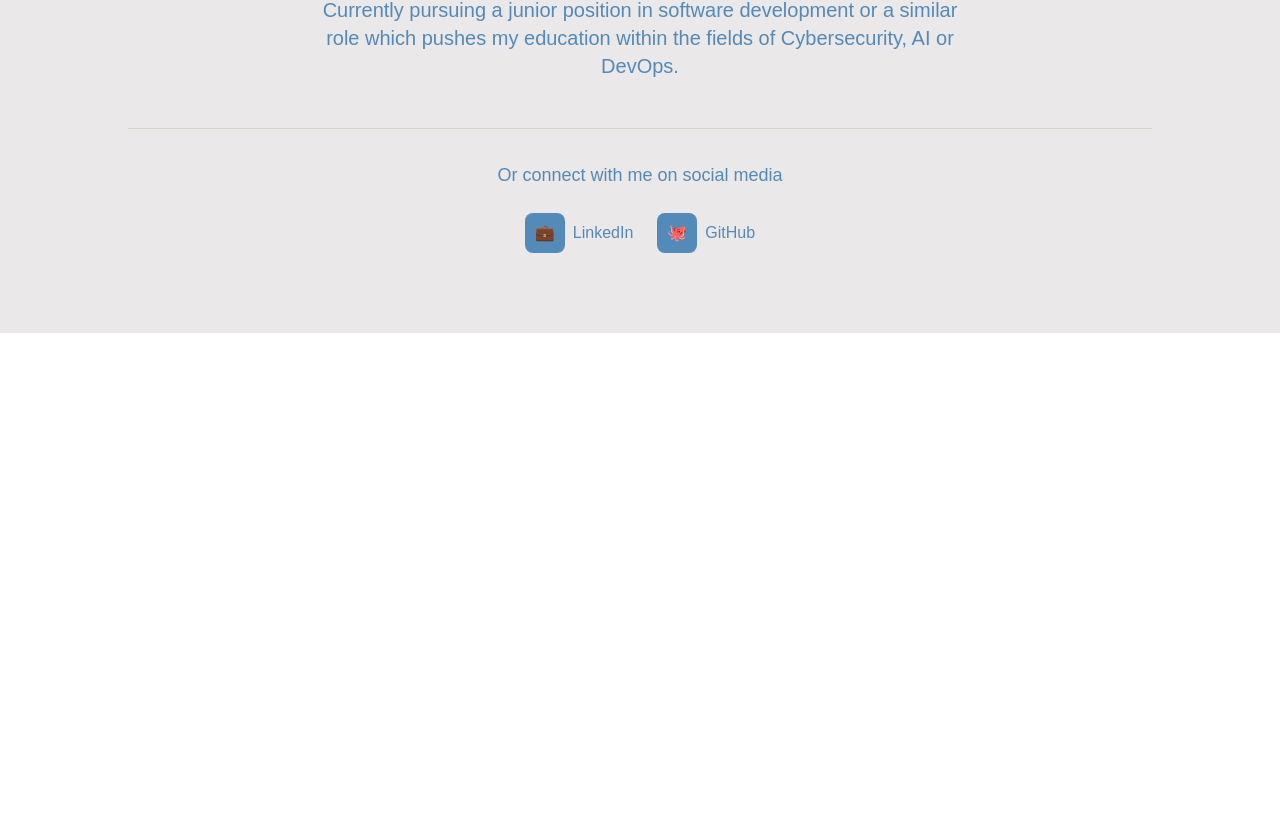
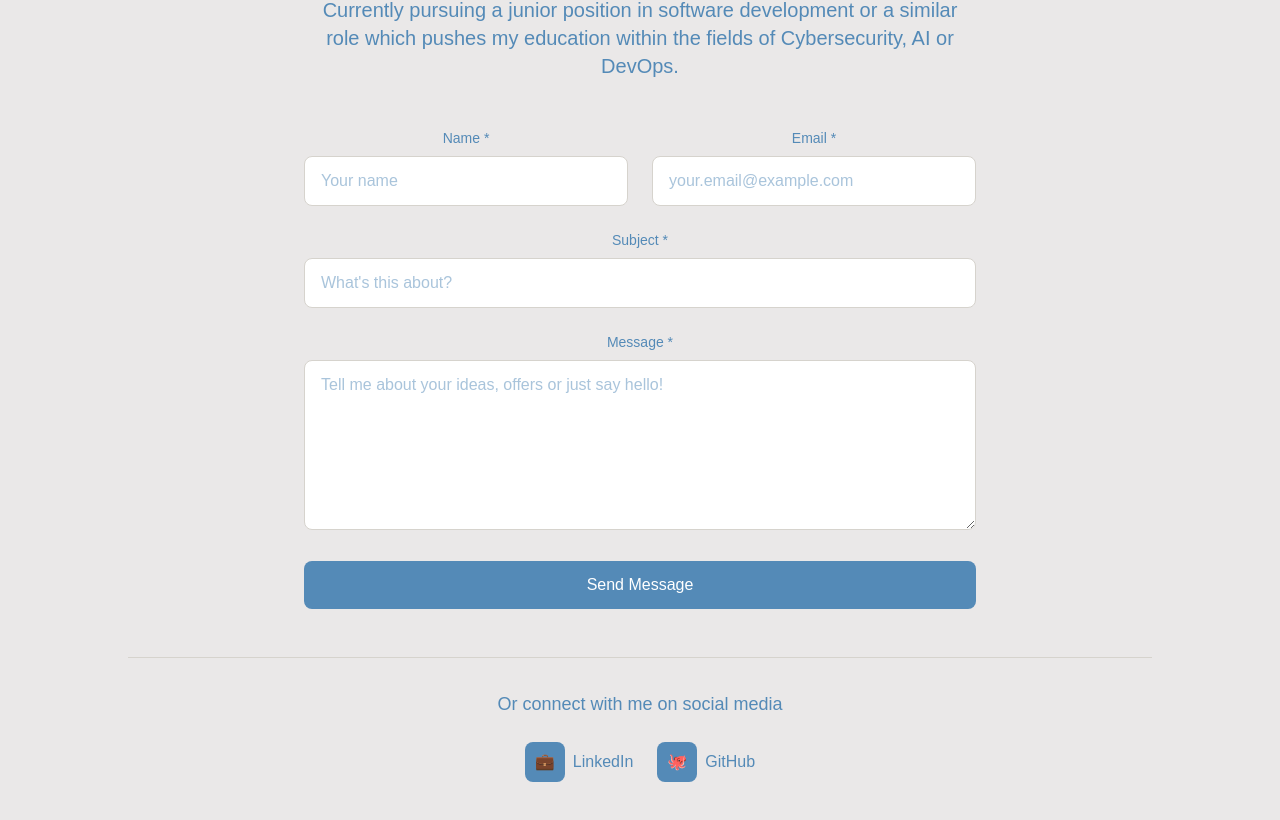
Before and after one commit to Sykios/Portfolio, a Next.js app: page / in a window 1280 px wide. Shown: the part 3216-4036 px from the top of the page. Before the commit the page ends 3549 px from the top, so only its background shows below. Built offline with nearby package versions, Linux system fonts and the light colour scheme.

Commit message:
feat(contact-form.tsx): Implement contact form component with email sending functionality via Resend

```diff
--- /dev/null
+++ b/components/contact-form.tsx
@@ -0,0 +1,157 @@
+'use client';
+
+import { useState } from 'react';
+
+interface ContactFormData {
+  name: string;
+  email: string;
+  subject: string;
+  message: string;
+}
+
+export default function ContactForm() {
+  const [formData, setFormData] = useState<ContactFormData>({
+    name: '',
+    email: '',
+    subject: '',
+    message: ''
+  });
+  const [isSubmitting, setIsSubmitting] = useState(false);
+  const [submitStatus, setSubmitStatus] = useState<'idle' | 'success' | 'error'>('idle');
+  const [errorMessage, setErrorMessage] = useState('');
+
+  const handleChange = (e: React.ChangeEvent<HTMLInputElement | HTMLTextAreaElement>) => {
+    const { name, value } = e.target;
+    setFormData(prev => ({
+      ...prev,
+      [name]: value
+    }));
+  };
+
+  const handleSubmit = async (e: React.FormEvent) => {
+    e.preventDefault();
+    setIsSubmitting(true);
+    setSubmitStatus('idle');
+    setErrorMessage('');
+
+    try {
+      const response = await fetch('/api/contact', {
+        method: 'POST',
+        headers: {
+          'Content-Type': 'application/json',
+        },
+        body: JSON.stringify(formData),
+      });
+
+      const result = await response.json();
+
+      if (response.ok) {
+        setSubmitStatus('success');
+        setFormData({ name: '', email: '', subject: '', message: '' });
+      } else {
+        setSubmitStatus('error');
+        setErrorMessage(result.error || 'Something went wrong');
+      }
+    } catch (error) {
+      setSubmitStatus('error');
+      setErrorMessage('Network error. Please try again.');
+    } finally {
+      setIsSubmitting(false);
+    }
+  };
+
+  return (
+    <div className="max-w-2xl mx-auto">
+      <form onSubmit={handleSubmit} className="space-y-6">
+        <div className="grid md:grid-cols-2 gap-6">
+          <div>
+            <label htmlFor="name" className="block text-sm font-medium text-[#548AB7] dark:text-white mb-2">
+              Name *
+            </label>
+            <input
+              type="text"
+              id="name"
+              name="name"
+              value={formData.name}
+              onChange={handleChange}
+              required
+              className="w-full px-4 py-3 rounded-lg border border-[#D6D3CD] dark:border-gray-600 bg-white dark:bg-gray-800 text-[#548AB7] dark:text-white focus:outline-none focus:ring-2 focus:ring-[#548AB7] focus:border-transparent"
+              placeholder="Your name"
+            />
+          </div>
+          <div>
+            <label htmlFor="email" className="block text-sm font-medium text-[#548AB7] dark:text-white mb-2">
+              Email *
+            </label>
+            <input
+              type="email"
+              id="email"
+              name="email"
+              value={formData.email}
+              onChange={handleChange}
+              required
+              className="w-full px-4 py-3 rounded-lg border border-[#D6D3CD] dark:border-gray-600 bg-white dark:bg-gray-800 text-[#548AB7] dark:text-white focus:outline-none focus:ring-2 focus:ring-[#548AB7] focus:border-transparent"
+              placeholder="your.email@example.com"
+            />
+          </div>
+        </div>
+
+        <div>
+          <label htmlFor="subject" className="block text-sm font-medium text-[#548AB7] dark:text-white mb-2">
+            Subject *
+          </label>
+          <input
+            type="text"
+            id="subject"
+            name="subject"
+            value={formData.subject}
+            onChange={handleChange}
+            required
+            className="w-full px-4 py-3 rounded-lg border border-[#D6D3CD] dark:border-gray-600 bg-white dark:bg-gray-800 text-[#548AB7] dark:text-white focus:outline-none focus:ring-2 focus:ring-[#548AB7] focus:border-transparent"
+            placeholder="What's this about?"
+          />
+        </div>
+
+        <div>
+          <label htmlFor="message" className="block text-sm font-medium text-[#548AB7] dark:text-white mb-2">
+            Message *
+          </label>
+          <textarea
+            id="message"
+            name="message"
+            value={formData.message}
+            onChange={handleChange}
+            required
+            rows={6}
+            className="w-full px-4 py-3 rounded-lg border border-[#D6D3CD] dark:border-gray-600 bg-white dark:bg-gray-800 text-[#548AB7] dark:text-white focus:outline-none focus:ring-2 focus:ring-[#548AB7] focus:border-transparent resize-vertical"
+            placeholder="Tell me about your ideas, offers or just say hello!"
+          />
+        </div>
+
+        {submitStatus === 'success' && (
+          <div className="p-4 bg-green-100 dark:bg-green-900 border border-green-300 dark:border-green-700 rounded-lg">
+            <p className="text-green-800 dark:text-green-200">
+              ✅ Message sent successfully! I'll get back to you soon.
+            </p>
+          </div>
+        )}
+
+        {submitStatus === 'error' && (
+          <div className="p-4 bg-red-100 dark:bg-red-900 border border-red-300 dark:border-red-700 rounded-lg">
+            <p className="text-red-800 dark:text-red-200">
+              ❌ Sorry! I probably messed up something. Please try to reach me via LinkedIn!
+            </p>
+          </div>
+        )}
+
+        <button
+          type="submit"
+          disabled={isSubmitting}
+          className="w-full bg-[#548AB7] hover:bg-[#6FA2CD] disabled:bg-gray-400 text-white px-8 py-3 rounded-lg font-medium transition-colors disabled:cursor-not-allowed"
+        >
+          {isSubmitting ? 'Sending...' : 'Send Message'}
+        </button>
+      </form>
+    </div>
+  );
+}
--- /dev/null
+++ b/src/app/api/contact/route.ts
@@ -0,0 +1,79 @@
+import { NextRequest, NextResponse } from 'next/server';
+import { Resend } from 'resend';
+
+const resend = new Resend(process.env.RESEND_API_KEY);
+
+export async function POST(request: NextRequest) {
+  try {
+    const body = await request.json();
+    const { name, email, subject, message } = body;
+
+    // Basic validation
+    if (!name || !email || !subject || !message) {
+      return NextResponse.json(
+        { error: 'All fields are required' },
+        { status: 400 }
+      );
+    }
+
+    // Email validation
+    const emailRegex = /^[^\s@]+@[^\s@]+\.[^\s@]+$/;
+    if (!emailRegex.test(email)) {
+      return NextResponse.json(
+        { error: 'Please enter a valid email address' },
+        { status: 400 }
+      );
+    }
+
+    // Resend email sending
+    // Note: Need to set up API_Key again when hosted
+    const { data, error } = await resend.emails.send({
+      from: 'Contact Form <onboarding@resend.dev>',
+      to: [process.env.CONTACT_EMAIL || 'laurenz.m.bilek@gmail.com'],
+      subject: `Portfolio Contact: ${subject}`,
+      html: `
+        <div style="font-family: Arial, sans-serif; max-width: 600px; margin: 0 auto; padding: 20px; border: 1px solid #e0e0e0; border-radius: 8px;">
+          <h2 style="color: #548AB7; border-bottom: 2px solid #548AB7; padding-bottom: 10px;">New Contact Form Submission</h2>
+
+          <div style="margin: 20px 0;">
+            <p><strong>Name:</strong> ${name}</p>
+            <p><strong>Email:</strong> ${email}</p>
+            <p><strong>Subject:</strong> ${subject}</p>
+          </div>
+
+          <div style="margin: 20px 0;">
+            <h3 style="color: #548AB7;">Message:</h3>
+            <div style="background-color: #f8f9fa; padding: 15px; border-radius: 5px; border-left: 4px solid #548AB7;">
+              ${message.replace(/\n/g, '<br>')}
+            </div>
+          </div>
+
+          <div style="margin-top: 30px; padding-top: 15px; border-top: 1px solid #e0e0e0; font-size: 12px; color: #666;">
+            <p>This message was sent from your portfolio contact form.</p>
+            <p>Reply directly to ${email} to respond to ${name}.</p>
+          </div>
+        </div>
+      `,
+      replyTo: email,
+    });
+
+    if (error) {
+      console.error('Resend error:', error);
+      return NextResponse.json(
+        { error: 'Failed to send email. Please try again later.' },
+        { status: 500 }
+      );
+    }
+
+    return NextResponse.json(
+      { message: 'Message sent successfully!' },
+      { status: 200 }
+    );
+  } catch (error) {
+    console.error('Error processing contact form:', error);
+    return NextResponse.json(
+      { error: 'Something went wrong. Please try again later.' },
+      { status: 500 }
+    );
+  }
+}
--- a/src/app/page.tsx
+++ b/src/app/page.tsx
@@ -1,5 +1,6 @@
 import Image from "next/image";
 import ProjectCard from "../../components/project-card";
+import ContactForm from "../../components/contact-form";
 
 export default function Home() {
   return (
@@ -268,6 +269,8 @@ export default function Home() {
             within the fields of Cybersecurity, AI or DevOps.
           </p>
 
+          <ContactForm />
+
           {/* Social Links */}
           <div className="mt-12 pt-8 border-t border-[#D6D3CD] dark:border-gray-700">
             <p className="text-lg text-[#548AB7] dark:text-gray-300 mb-6">
```
Also changed, not shown: package.json (+6 -5 lines), 1 other file (tests, documents, lock files or other folders).
